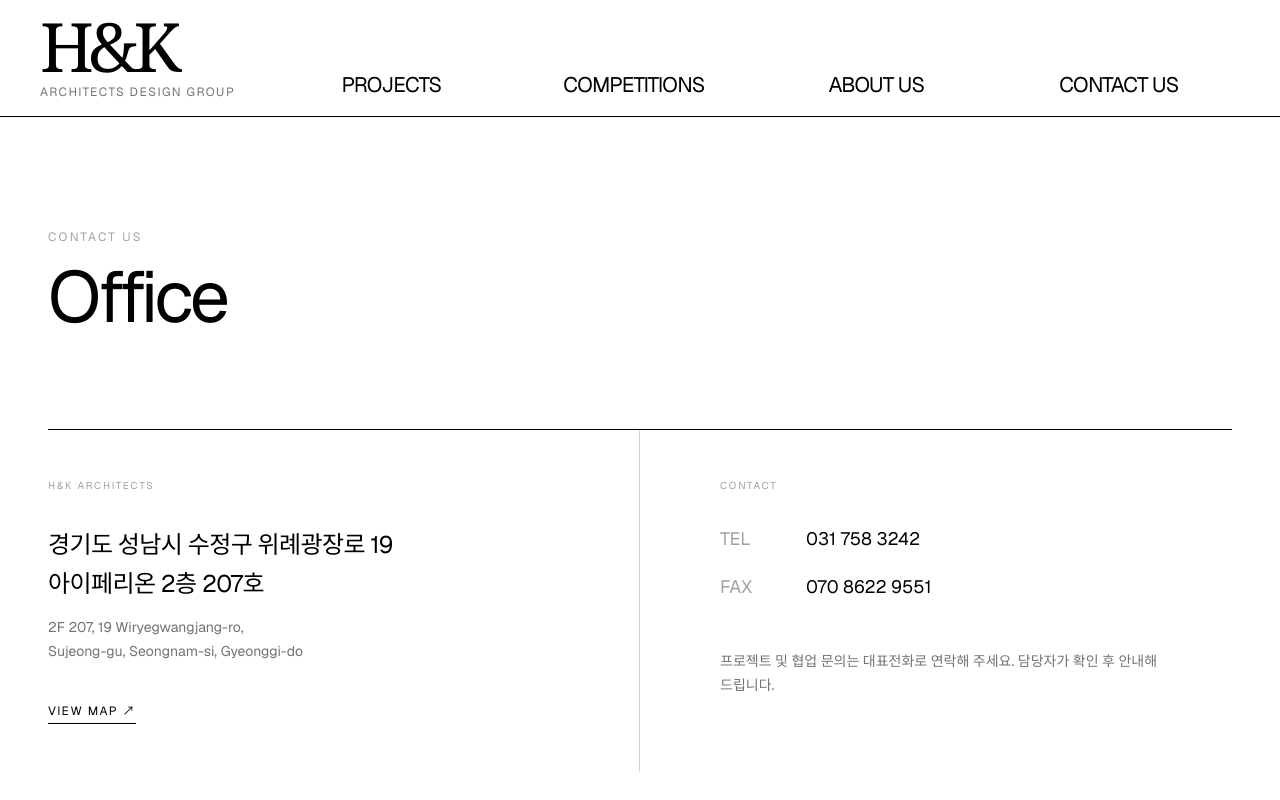
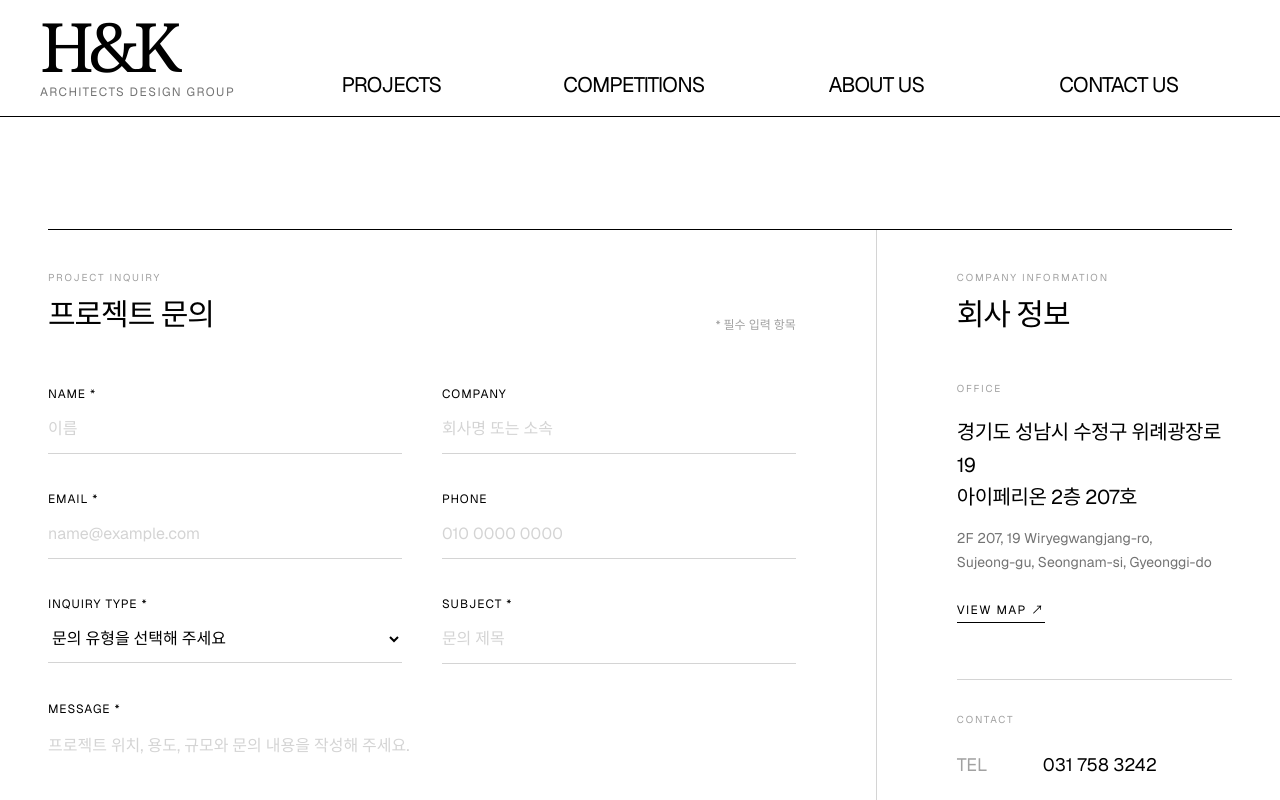
Before and after one commit to min3eo/hk, a Next.js app: page /contact-us in a window 1280 px wide. Shown: the top 800 px of the page. Built offline with nearby package versions, Linux system fonts and the light colour scheme.

Commit message:
style: split contact page into inquiry and company columns

```diff
--- a/src/app/contact-us/contact-form.tsx
+++ b/src/app/contact-us/contact-form.tsx
@@ -13,7 +13,7 @@ export default function ContactForm() {
   }
 
   return (
-    <form onSubmit={handleSubmit} className="mt-20 border-t border-black pt-8 sm:mt-28 sm:pt-10">
+    <form onSubmit={handleSubmit}>
       <div className="mb-12 flex flex-col gap-3 sm:flex-row sm:items-end sm:justify-between">
         <div>
           <p className="mb-3 text-[10px] tracking-[0.18em] text-neutral-400">PROJECT INQUIRY</p>
--- a/src/app/contact-us/page.tsx
+++ b/src/app/contact-us/page.tsx
@@ -14,13 +14,18 @@ export default function ContactUsPage() {
       <SiteHeader />
       <main className="flex-1 border-t border-black px-5 py-16 sm:px-8 sm:py-24 lg:px-12 lg:py-28">
         <div className="mx-auto max-w-[1500px]">
-          <p className="mb-4 text-[10px] tracking-[0.18em] text-neutral-400 sm:text-xs">CONTACT US</p>
-          <h1 className="text-4xl font-normal tracking-[-0.045em] sm:text-6xl lg:text-7xl">Office</h1>
+          <div className="grid border-t border-black lg:grid-cols-[minmax(0,1.4fr)_minmax(320px,0.6fr)]">
+            <section className="border-b border-neutral-300 py-10 lg:border-r lg:border-b-0 lg:pr-14 xl:pr-20">
+              <ContactForm />
+            </section>
 
-          <div className="mt-16 grid border-t border-black md:grid-cols-2 lg:mt-24">
-            <section className="border-b border-neutral-300 py-8 md:border-r md:border-b-0 md:pr-12 lg:py-12 lg:pr-20">
-              <h2 className="mb-8 text-[10px] tracking-[0.18em] text-neutral-400">H&amp;K ARCHITECTS</h2>
-              <address className="text-xl leading-relaxed tracking-[-0.025em] not-italic sm:text-2xl">
+            <aside className="py-10 lg:pl-14 xl:pl-20">
+              <p className="mb-3 text-[10px] tracking-[0.18em] text-neutral-400">COMPANY INFORMATION</p>
+              <h1 className="text-2xl tracking-[-0.035em] sm:text-3xl">회사 정보</h1>
+
+              <div className="mt-12">
+                <h2 className="mb-5 text-[10px] tracking-[0.18em] text-neutral-400">OFFICE</h2>
+                <address className="text-lg leading-relaxed tracking-[-0.025em] not-italic sm:text-xl">
                   경기도 성남시 수정구 위례광장로 19<br />
                   아이페리온 2층 207호
                 </address>
@@ -32,14 +37,14 @@ export default function ContactUsPage() {
                   href="https://www.google.com/maps/search/?api=1&query=%EA%B2%BD%EA%B8%B0%EB%8F%84+%EC%84%B1%EB%82%A8%EC%8B%9C+%EC%88%98%EC%A0%95%EA%B5%AC+%EC%9C%84%EB%A1%80%EA%B4%91%EC%9E%A5%EB%A1%9C+19"
                   target="_blank"
                   rel="noreferrer"
-                className="mt-10 inline-flex border-b border-black pb-1 text-xs tracking-[0.12em]"
+                  className="mt-7 inline-flex border-b border-black pb-1 text-xs tracking-[0.12em]"
                 >
                   VIEW MAP ↗
                 </a>
-            </section>
+              </div>
 
-            <section className="py-8 md:pl-12 lg:py-12 lg:pl-20">
-              <h2 className="mb-8 text-[10px] tracking-[0.18em] text-neutral-400">CONTACT</h2>
+              <div className="mt-14 border-t border-neutral-300 pt-8">
+                <h2 className="mb-6 text-[10px] tracking-[0.18em] text-neutral-400">CONTACT</h2>
               <dl className="space-y-5 text-base sm:text-lg">
                 <div className="grid grid-cols-[70px_1fr] gap-4">
                   <dt className="text-neutral-400">TEL</dt>
@@ -53,9 +58,9 @@ export default function ContactUsPage() {
               <p className="mt-12 max-w-md text-sm leading-6 text-neutral-500">
                 프로젝트 및 협업 문의는 대표전화로 연락해 주세요. 담당자가 확인 후 안내해 드립니다.
               </p>
-            </section>
               </div>
-          <ContactForm />
+            </aside>
+          </div>
         </div>
       </main>
 
```
Lines whose indentation alone changed are shown as unchanged.
